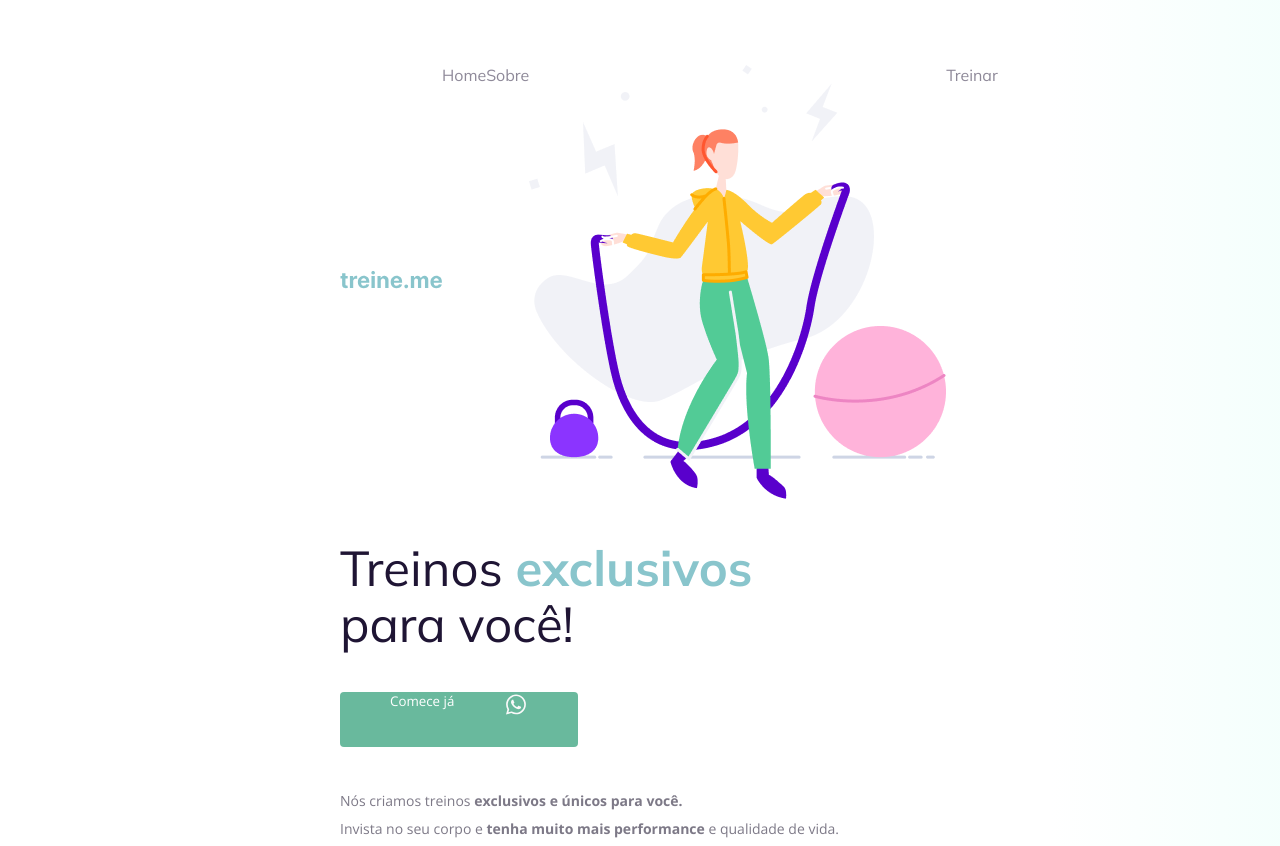
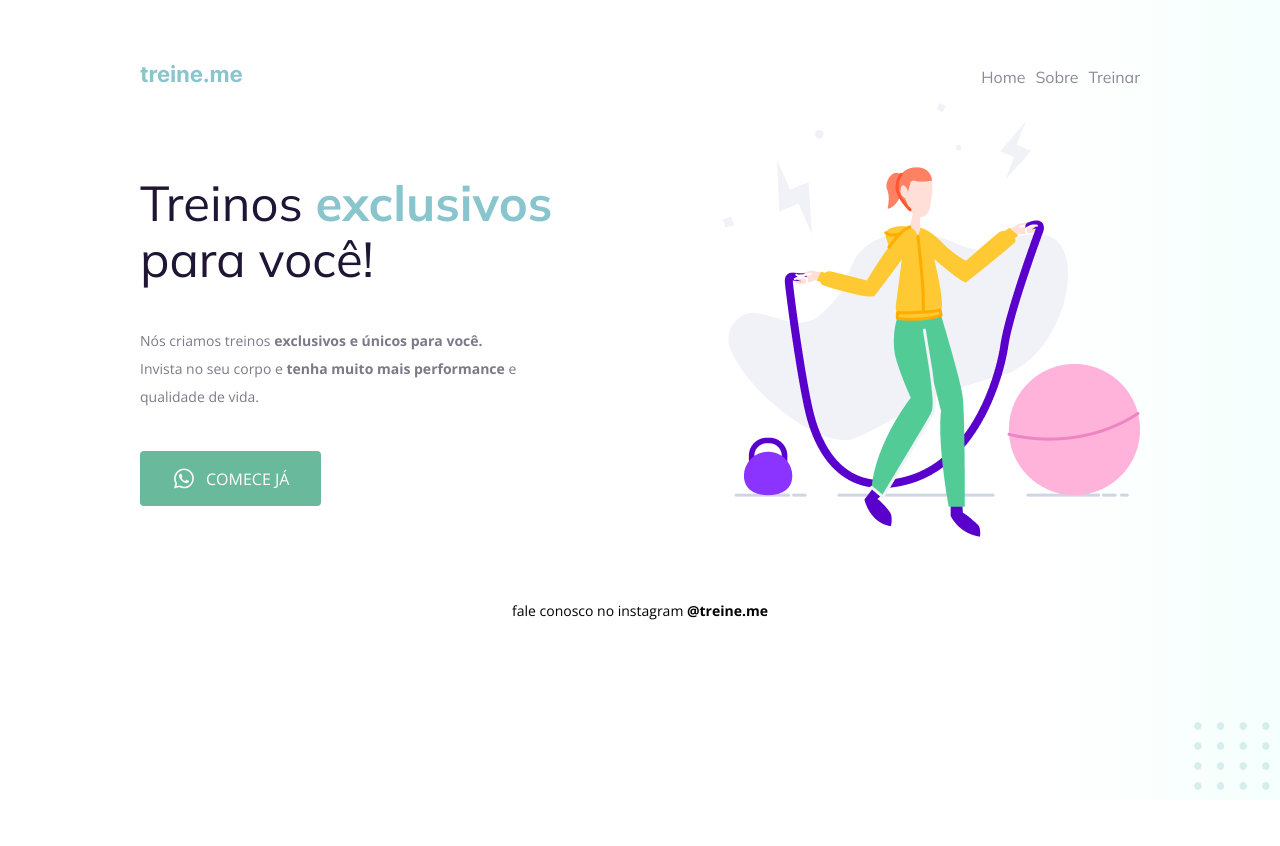
Before and after one commit to HumbertoGaldino/desafio02, a plain HTML site: page index.html in a window 1280 px wide. Shown: the top 846 px of the page. After the commit the page ends 800 px from the top, so only its background shows below. Drawn offline with nearby package versions, Linux system fonts and the light colour scheme.

Commit message:
Resolução do desafio

```diff
--- a/index.html
+++ b/index.html
@@ -22,24 +22,28 @@
           <ul>
             <li><a href="#">Home</a></li>
             <li><a href="#">Sobre</a></li>
-            <img src="images/img.png" alt="Desenho de uma mulher pulando corta numa academia.">
             <li><a href="#">Treinar</a></li>
           </ul>
       </nav>
 
       <main>
           <section>
-            <h1>Treinos <span>exclusivos</span> para você!</h1>
-            <button>
-              Comece já
-              <img src="images/whats.svg" alt="Ícone do whatsapp">
+            <div id="text">
+              <h1>Treinos <span>exclusivos</span> para você!</h1>
 
-            </button>
+              <p>
+                Nós criamos treinos <strong>exclusivos e únicos para você.</strong><br />
+                Invista no seu corpo e <strong>tenha muito mais performance</strong> e <br />
+                qualidade de vida.
+              </p>
 
-            <p>
-              Nós criamos treinos <strong>exclusivos e únicos para você.</strong></br>
-              Invista no seu corpo e <strong>tenha muito mais performance</strong> e qualidade de vida.
-            </p>
+              <button>
+                <img src="images/whats.svg" alt="Ícone do whatsapp">
+                Comece já
+              </button>
+            </div>
+
+            <img src="images/img.png" alt="Desenho de uma mulher pulando corta numa academia.">
 
           </section>
 
@@ -48,6 +52,7 @@
       <footer>
           fale conosco no instagram <a href="https://instagram.com/treineme" target="_blank">@treine.me</a>
       </footer>
+
     </div>
 
     <img id="balls" src="images/balls.svg" alt="Bolinhas decorativas verdes no canto inferior direito da página.">
--- a/style.css
+++ b/style.css
@@ -1,5 +1,6 @@
-body {
+  body {
     margin: 0;
+    padding: 0;
 
     font-family: "Open Sans", sans-serif;
 
@@ -9,33 +10,30 @@ body {
   }
 
   .page {
-    width: 600px;
+    width: 1000px;
     margin: 0 auto;
     padding-top: 65px;
   }
 
   nav {
     display: flex;
-    justify-content: start;
+    justify-content: space-between;
     align-items: center;
-
     margin-bottom: 15px;
   }
 
-  ul {
+  nav ul {
     display: flex;
+    gap: 10px;
     list-style: none;
     margin: 0;
     padding: 0;
   }
 
-  a {
+  nav ul li a {
     color: #1f1534;
     text-decoration: none;
-  }
-
-  ul li a {
-      opacity: 0.5;
+    opacity: 0.5;
   }
 
   ul li a:hover {
@@ -43,12 +41,17 @@ body {
     opacity: 1;
   }
 
-  h1,
-  ul {
+  h1, ul {
     font-family: "Mulish", sans-serif;
   }
 
-  h1 {
+  section {
+    display: flex;
+    justify-content: space-between;
+    align-items: center;
+  }
+
+  section #text h1 {
     font-size: 49px;
     line-height: 56px;
     color: #1f1534;
@@ -58,12 +61,12 @@ body {
     width: 490px;
   }
 
-  h1 span {
+  section #text h1 span {
     color: #89c5cc;
     font-weight: bold;
   }
 
-  section p {
+  section #text p {
     font-size: 14px;
     line-height: 28px;
     color: #7d7987;
@@ -71,17 +74,21 @@ body {
     margin: 40px 0;
   }
 
-  button {
+  section #text button {
     color: white;
     font-family: "Open Sans", sans-serif;
+    font-size: 16px;
+    font-weight: 400;
+    text-transform: uppercase;
 
     background: #69B99D;
-    border: 0;
-    padding: 0 50px 30px;
+    border: none;
+    padding: 15px 32px;
 
     display: flex;
-    justify-content: space-around;
-    gap: 50px;
+    justify-content: center;
+    align-items: center;
+    gap: 10px;
 
     border-radius: 4px;
 
@@ -95,17 +102,20 @@ body {
   footer {
     font-size: 14px;
     line-height: 28px;
-
+    font-weight: 400;
     text-align: center;
 
-    margin-top: 80px;
+    margin: 60px 0;
   }
 
   footer a {
     font-weight: bold;
+    color: #000;
+    text-decoration: none;
   }
 
   #balls {
-      bottom: 0;
-      right: 0;
+    position: fixed;
+    bottom: 0;
+    right: 0;
   }
```
